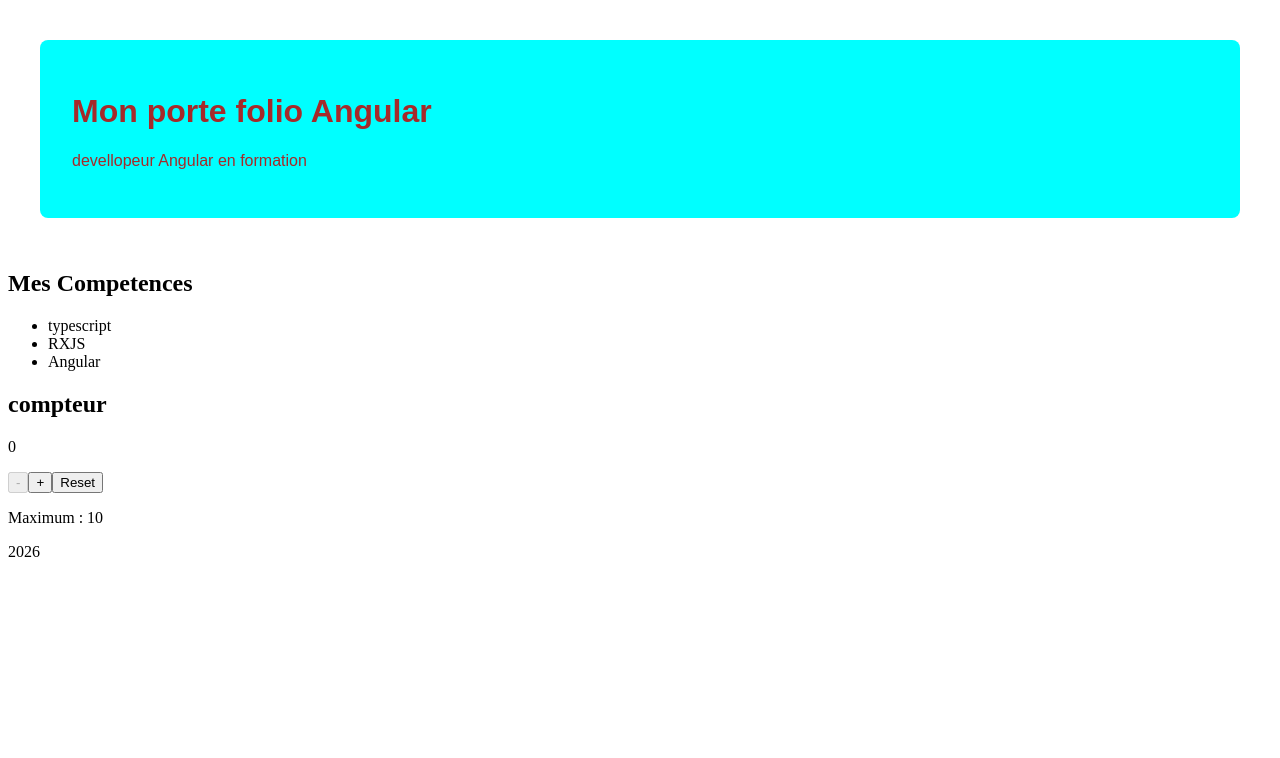
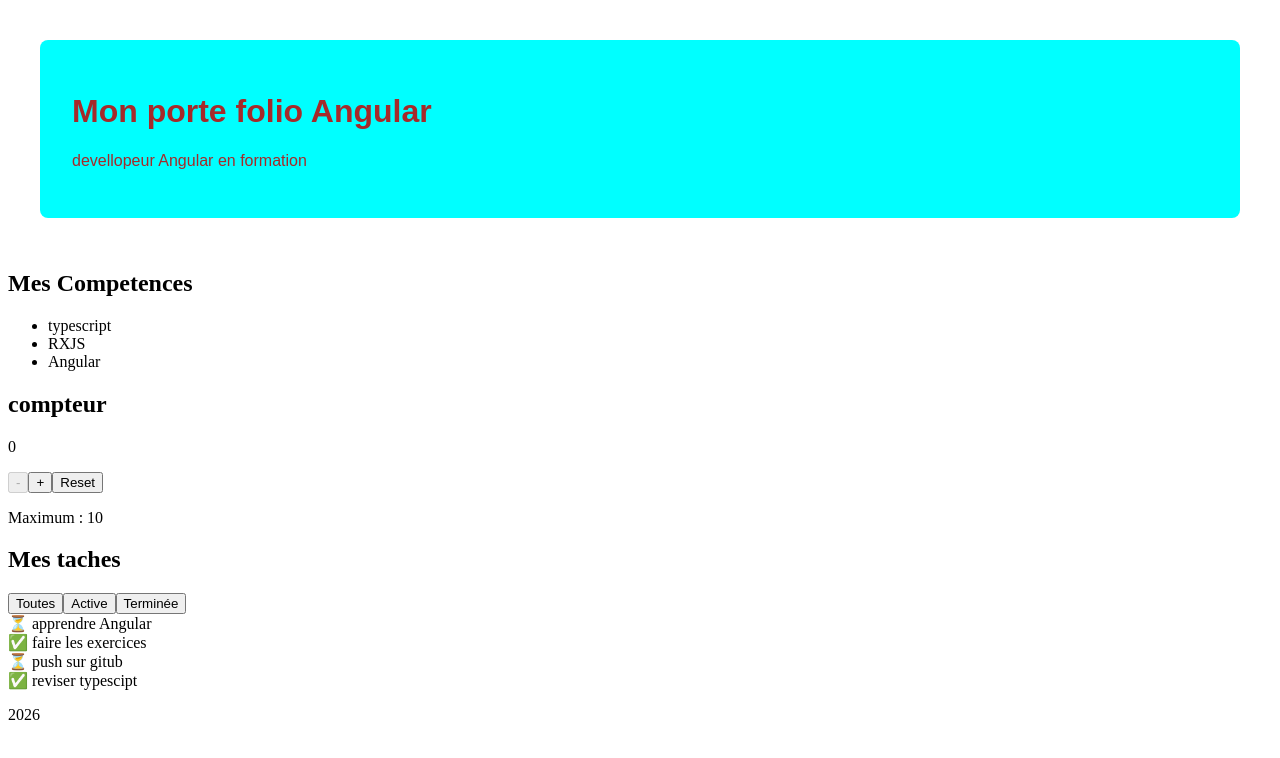
Before and after one commit to thomas-bruston/angutrain, an Angular app: page / in a window 1280 px wide. Shown: the top 758 px of the page. Built offline with nearby package versions, Linux system fonts and the light colour scheme.

Commit message:
J8 - Directives structurelles @if @for @switch

```diff
--- a/src/app/app.html
+++ b/src/app/app.html
@@ -15,6 +15,7 @@
 </section>
 
 <app-compteur></app-compteur>
+<app-todo></app-todo>
 
 <footer>
   <p>{{annee}}</p>
--- a/src/app/app.ts
+++ b/src/app/app.ts
@@ -2,10 +2,11 @@ import { Component, signal } from '@angular/core';
 import { RouterOutlet } from '@angular/router';
 import { IPost,IUser,getPosts,getPostsByUser,getUserById } from './api-client';
 import { Compteur } from "./compteur/compteur";
+import { Todo } from './todo/todo';
 
 @Component({
   selector: 'app-root',
-  imports: [RouterOutlet, Compteur],
+  imports: [RouterOutlet, Compteur, Todo],
   templateUrl: './app.html',
   styleUrl: './app.css'
 })
--- /dev/null
+++ b/src/app/todo/todo.html
@@ -0,0 +1,22 @@
+<div class="todo">
+    <h2>Mes taches</h2>
+    <div class = "filtres">
+    <button (click) = "changerFiltre('toutes')">Toutes</button>
+    <button (click) = "changerFiltre('active')">Active</button>
+    <button (click) = "changerFiltre('terminée')">Terminée</button>
+</div>
+
+@for (tache of getTachesFiltrees(); track tache.id){
+    <div class="tache">
+        @if (tache.statut === 'terminée'){
+            <span>✅ {{ tache.titre }}</span>
+        }@else{
+             <span>⏳ {{ tache.titre }}</span>
+        }
+    </div>
+}
+
+@if(getTachesFiltrees().length === 0){
+    <p>Aucune tache dans cette categorie</p>
+}
+</div>
--- /dev/null
+++ b/src/app/todo/todo.ts
@@ -0,0 +1,39 @@
+import { Component } from '@angular/core';
+
+interface ITache{
+  id: number;
+  titre : string;
+  statut : 'active'| 'terminée';
+}
+
+@Component({
+  selector: 'app-todo',
+  standalone : true,
+  imports: [],
+  templateUrl: './todo.html',
+  styleUrl: './todo.css',
+})
+
+
+export class Todo {
+filtre : 'toutes'| 'active' |'terminée'= 'toutes';
+
+
+taches : ITache[] = [
+  {id : 1, titre : 'apprendre Angular', statut : 'active' },
+  {id : 2, titre : 'faire les exercices', statut : 'terminée' },
+  {id : 3, titre : 'push sur gitub', statut :'active' },
+  {id : 4, titre : 'reviser typescipt', statut : 'terminée' }
+];
+
+getTachesFiltrees() : ITache[] {
+  if (this.filtre === 'toutes')
+    return this.taches;
+  return this.taches.filter(t => t.statut === this.filtre);
+}
+
+changerFiltre (filtre : 'toutes'|'active'|'terminée') : void {
+this.filtre = filtre;
+}
+
+}
```
Also changed, not shown: src/app/todo/todo.css (added), 1 other file (tests, documents, lock files or other folders).
